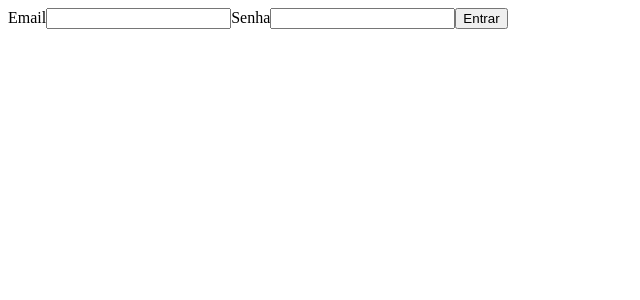
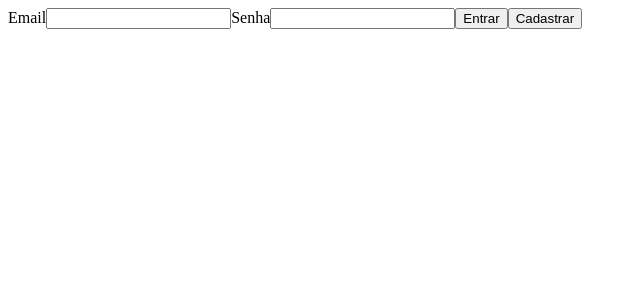
Before and after one commit to Vianahdev/REACT, a React (Create React App) app: page /login in a window 1280 px wide. Shown: the top 300 px of the page, without its empty margins (0-640 px from the left). Built offline with nearby package versions, Linux system fonts and the light colour scheme.

Commit message:
feat: Passando filhos para componentes

```diff
--- a/src/app/pages/login/Login.tsx
+++ b/src/app/pages/login/Login.tsx
@@ -1,5 +1,6 @@
-import { useCallback, useEffect, useMemo, useRef, useState } from "react"
+import { useCallback,  useMemo, useRef, useState } from "react"
 import { InputLogin } from "./components/InputLogin"
+import { ButtonLogin } from "./components/ButtonLogin"
 
 
 export const Login = () =>{
@@ -7,10 +8,6 @@ export const Login = () =>{
 
     const [email, setEmail] = useState('')
     const [password, setPassword] = useState('')
-
-    const emailLength = useMemo(() => {
-        return email.length * 1000000000
-    }, [email.length])
 
     const handleLogin = useCallback(() => {
         console.log(email)
@@ -20,7 +17,6 @@ export const Login = () =>{
     return (
         <div>
             <form action="">
-                {/* <p>Qtdn caractere e-mail: {emailLength}</p> */}
 
                 <InputLogin
                     label="Email"
@@ -36,23 +32,9 @@ export const Login = () =>{
                     onChange={newValue => setPassword(newValue)}
                 />
 
+                <ButtonLogin type="button" onClick={handleLogin}>Entrar</ButtonLogin>
+                <ButtonLogin type="button" onClick={handleLogin}>Cadastrar</ButtonLogin>
 
-               {/*  <label>
-                    <span>Email</span>
-                    <input
-                    type="text" placeholder="exemplo@gmail.com" value={email}
-                    onChange={e => setEmail(e.target.value)}
-                    onKeyDown={e => e.key === 'Enter' ? inputPassworRef.current?.focus() : undefined} />
-                </label>
-
-                <label>
-                    <span>Senha</span>
-                    <input ref={inputPassworRef}
-                     type="password" value={password}
-                     onChange={e => setPassword(e.target.value)}/>
-                </label>
- */}
-                <button type="button" onClick={handleLogin}>Entrar</button>
             </form>
         </div>
     );
--- /dev/null
+++ b/src/app/pages/login/components/ButtonLogin.tsx
@@ -0,0 +1,13 @@
+interface ButtonLoginProps{
+    type?: "submit" | "reset" | "button"
+    onClick: () => void
+    children: string
+}
+
+export const ButtonLogin: React.FC <ButtonLoginProps> = ({type, onClick, children}) =>{
+    return(
+        <button type={type} onClick={onClick}>
+            {children}
+        </button>
+    )
+}
```
Also changed, not shown: src/app/pages/login/components/InputLogin.tsx (+5 -5 lines).
